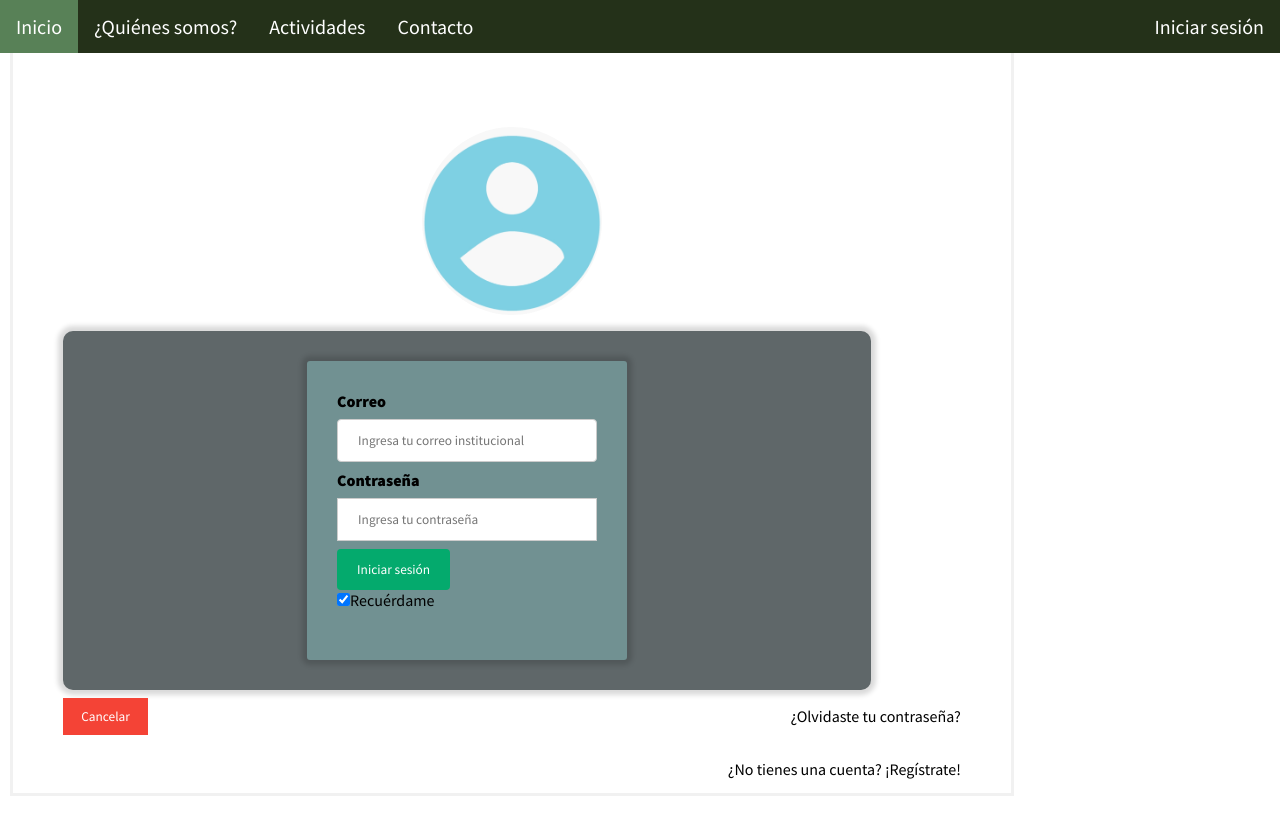
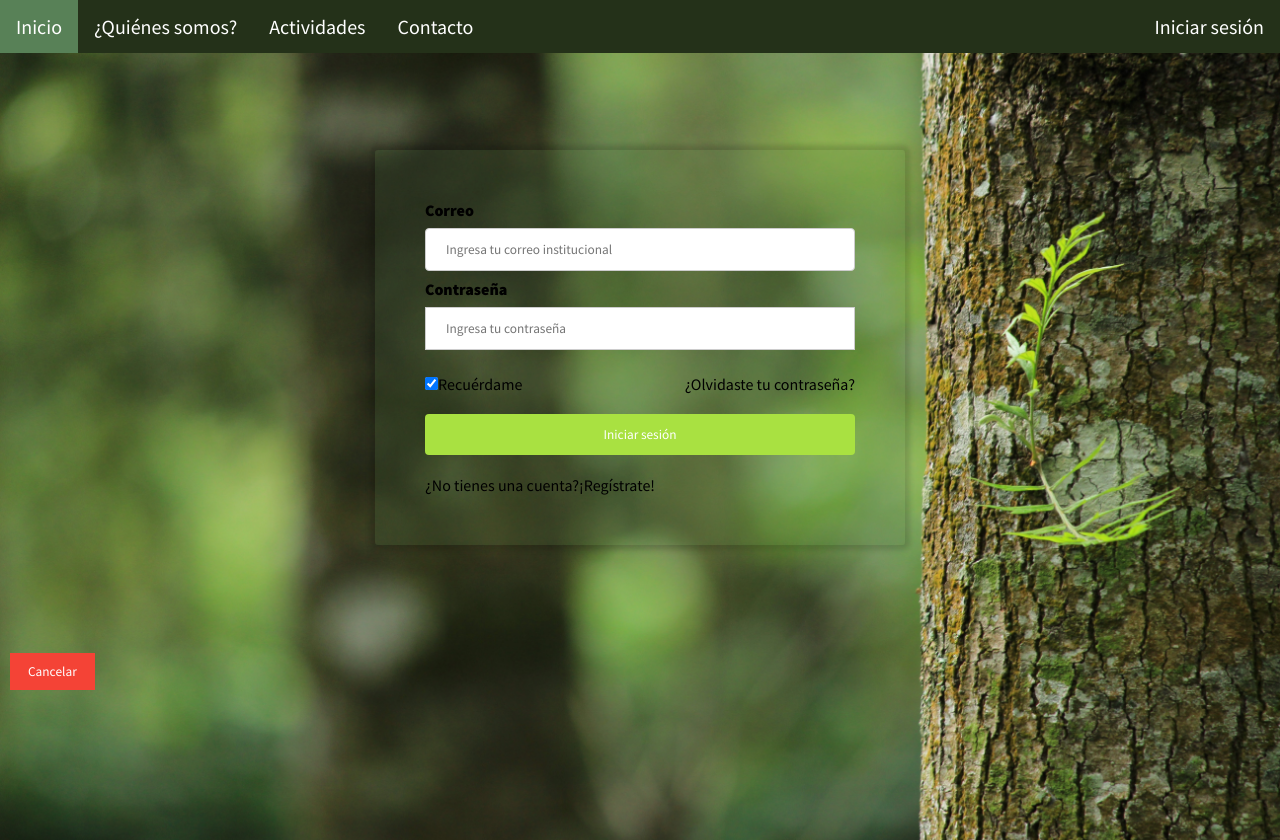
Before and after one commit to Esen-Q1-2022-Prog-Interfaz/grupo03-proyecto-final, a Flask app: page /login in a window 1280 px wide. Before the commit the page ends 796 px from the top, so only its background shows below. Run offline with Flask 2, Linux system fonts and the light colour scheme; parts of the project's set-up code (start-up, migrations or seed data) failed here and were passed over; some libraries are stand-ins or nearby versions; some web fonts are replaced.

Commit message:
made some changes to login template

```diff
--- a/static/css/styleMain.css
+++ b/static/css/styleMain.css
@@ -346,6 +346,8 @@ img {
 
 .dato-impacto {
     font-size: 25px;
+    color: white;
+    text-align: center;
 }
 
 #grid-impacto {
@@ -696,36 +698,19 @@ input[type=submit]:hover {
     padding: 20px;
 }
 
-
-
-
-
-
-
-
-
-
-
-
-
-
-
-
-
-
-
-
 /* LOGIN AND REGISTER */
 
 .frame {
-    width: 80%;
+    width: 100%;
     padding: 10px;
 }
 
+/*
 form {
     border: 3px solid #f1f1f1;
     padding: 5%;
 }
+*/
 
 /* Full-width input fields */
 input[type=text], input[type=password] {
@@ -787,9 +772,11 @@ img.avatar {
 
 span.psw {
     float: right;
-    padding-top: 16px;
 }
 
+.registrate {
+    align-items: center;
+}
   /* The Modal (background) */
 .modal {
     display: none; /* Hidden by default */
@@ -862,19 +849,19 @@ span.psw {
 }
 
 
-/* PARTE LILLY NO SET */
+.background-image-login {
+    background-image: url(../media/background-tree.jpg);
+    background-size:cover;
+    height: 100vh;
+
+}
 
 .contenedor {
     display: flex;
     align-items: center;
     justify-content: center;
-    margin: 0;
-    padding: 0;
-    min-width: 100vw;
-    min-height: 100vh;
     width: 100%;
     height: 100%;
-
     background-position: center;
     background-size: cover;
 }
@@ -884,31 +871,15 @@ span.psw {
     align-items: center;
     justify-content: center;
     flex-direction:row;
-
-    min-width: 380px;
-    max-width: 900px;
-    width: 90%;
-
-    background-color: #5f6769;
-
-    border-radius: 10px 10px 10px 10px;
-    -moz-border-radius: 10px 10px 10px 10px;
-    -webkit-border-radius: 10px 10px 10px 10px;
-
-    -webkit-box-shadow: 0px 0px 5px 5px rgba(0,0,0,0.15);
-    -moz-box-shadow: 0px 0px 5px 5px rgba(0,0,0,0.15);
-    box-shadow: 0px 0px 5px 5px rgba(0,0,0,0.15);
-
-    padding: 30px;
+    width: 100%;
+    padding: 100px;
     box-sizing: border-box;
 }
 
 #login {
-    width: 100%;
-    max-width: 320px;
-    min-width: 320px;
-    padding: 30px 30px 50px 30px;
-    background-color: #719192;
+    width: 50%;
+    padding: 50px;
+    background-color: #51783f30;
 
     -webkit-box-shadow: 0px 0px 5px 5px rgba(0,0,0,0.15);
     -moz-box-shadow: 0px 0px 5px 5px rgba(0,0,0,0.15);
@@ -924,8 +895,21 @@ span.psw {
     filter: alpha(opacity=1);
 }
 
+.recuerdame-contra {
+    display: grid;
+    grid-template-columns: auto auto;
+    padding-top: 16px;
+}
 
-
+.btn-login input[type=submit] {
+    background-color: #a9e141;
+    color: white;
+    padding: 12px;
+    width: 100%;
+    border: none;
+    border-radius: 4px;
+    cursor: pointer;
+}
 
 
 
--- a/templates/main/contact.html
+++ b/templates/main/contact.html
@@ -18,10 +18,6 @@
           <div class="redes-iconos">
             <i class="fa-brands fa-instagram"></i>
             <a class="icon" href="https://www.instagram.com/raices.esen/?hl=es-la">@raices.esen</a>
-          </div>
-          <div class="redes-iconos">
-            <i class="fa-brands fa-facebook-f"></i>
-            <a class="icon" href="">Facebook</a>
           </div>
         </div>
 
--- a/templates/main/login.html
+++ b/templates/main/login.html
@@ -2,13 +2,11 @@
 {%block contents %}
 <h1>Iniciar sesión</h1>
 
-
+<div class="background-image-login">
 <div class="frame">
   <form method="post">
     {{ form.hidden_tag() }}
-    <div class="imgcontainer">
-      <img src="../../static/media/avatar.png" alt="Avatar" class="avatar" />
-    </div>
+
 
     <div id="contenedor">
       <div id="contenedorcentrado">
@@ -21,25 +19,32 @@
           <br>
           {{ form.contrasenna }}
           <br>
+
+          <div class="recuerdame-contra">
+            <div>
+            <input type="checkbox" checked="checked" name="remember" />Recuérdame
+            </div>
+            <div>
+            <span class="psw">¿Olvidaste tu <a href="#">contraseña?</a></span>
+            </div>
+          </div>
+
+          <br>
+          <div class="btn-login">
           {{ form.submit }}
+          </div>
           <br>
           <label>
-            <input type="checkbox" checked="checked" name="remember" />Recuérdame
+          <span class="registrate">¿No tienes una cuenta?<a href="{{ url_for('main.register') }}">¡Regístrate!</a></span>
           </label>
         </div>
       </div>
     </div>
     <div class="container">
       <button type="button" class="cancelbtn">Cancelar</button>
-      <span class="psw">¿Olvidaste tu <a href="#">contraseña?</a></span>
-      <br>
-      <span class="psw"
-        >¿No tienes una cuenta?
-        <a href="{{ url_for('main.register') }}">¡Regístrate!</a></span
-      >
     </div>
   </form>
 </div>
-
+</div>
 
 {% endblock %}
```
